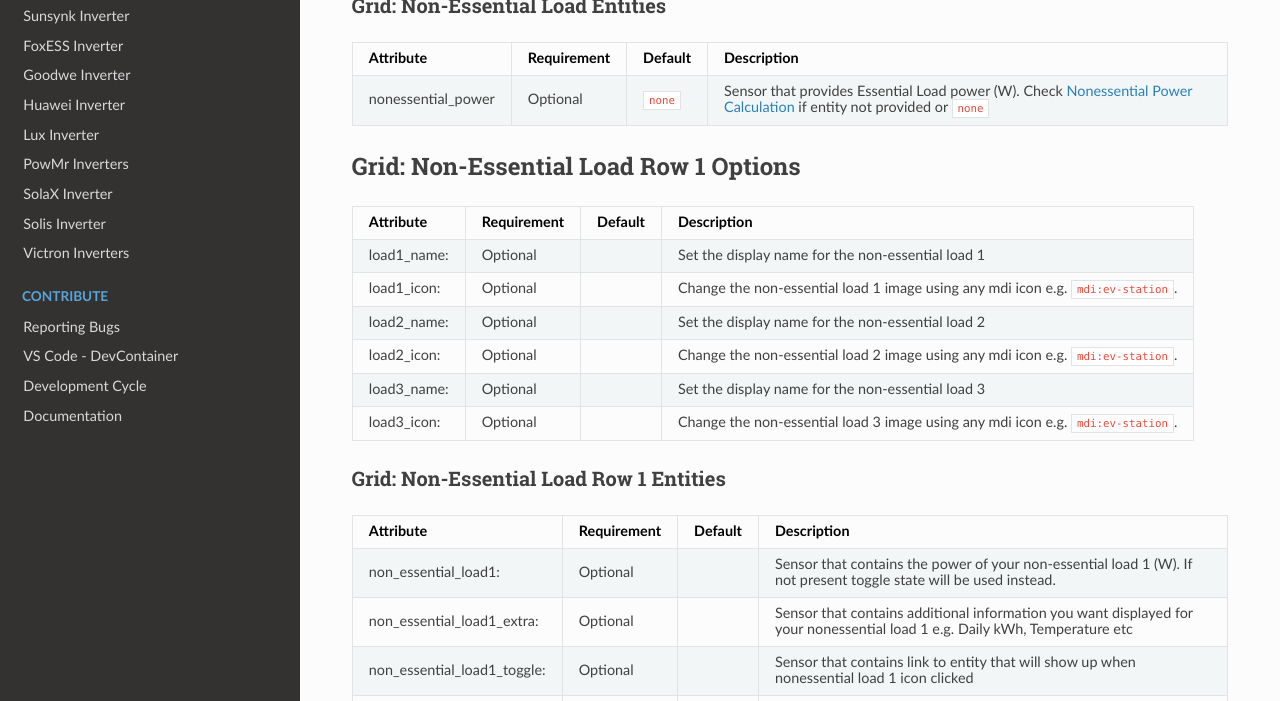
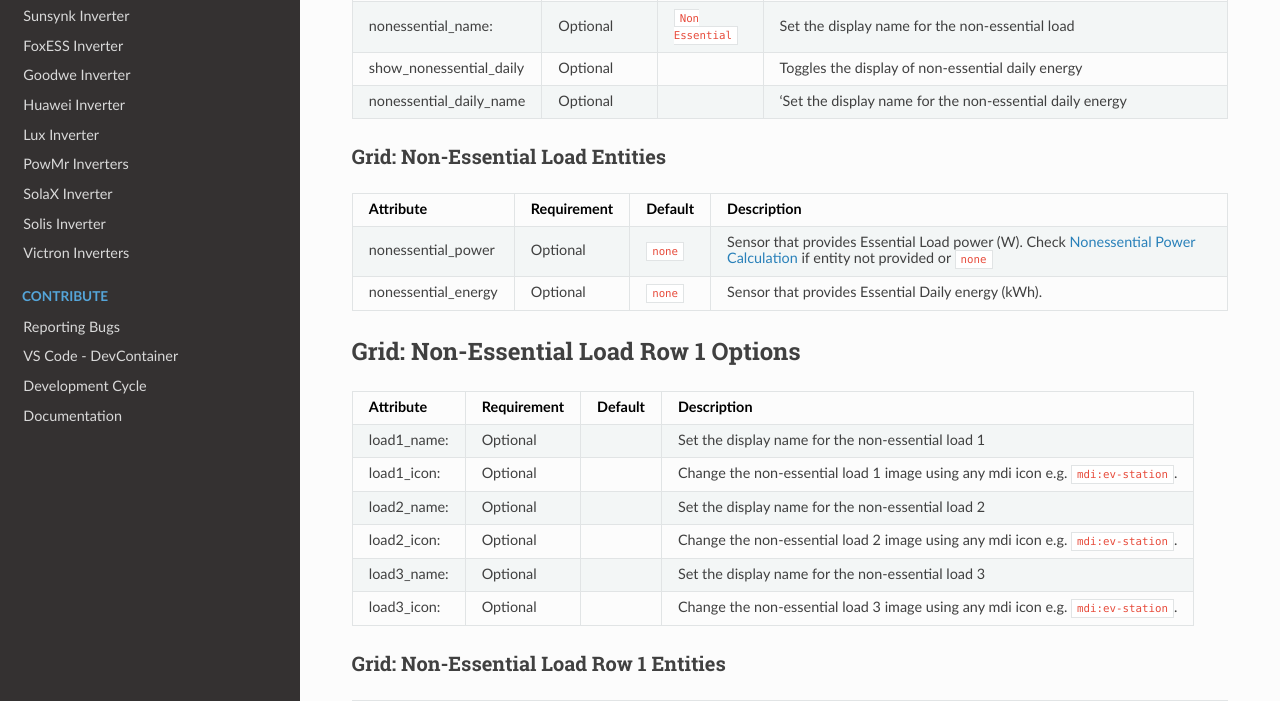
Before and after one commit to molikk/mlk-power-flow-card, a Sphinx documentation site: the page built from docs/configuration.md, in a window 1280 px wide and 900 px high, scrolled down 21374 px, cut to the strip 199-900 px from the top of the window. Built offline with Sphinx 7.4.7 and the Read the Docs theme 3.1.0, drawn with Linux system fonts in a browser that asks for light colours; some of the changed text lies outside the part shown.

Commit message:
ver 0.60.0

````diff
--- a/docs/configuration.md
+++ b/docs/configuration.md
@@ -436,46 +436,45 @@
 
 ### Aux Load: Entities
 
-| Attribute         | Requirement | Default                    | Description                                                                                                         |
-|-------------------|-------------|----------------------------|---------------------------------------------------------------------------------------------------------------------|
-| day_aux_energy:   | Optional    |                            | Sensor that provides the daily AUX energy (kWh)                                                                     |
-| aux_power_166:    | Optional    | `sensor.sunsynk_aux_power` | Auxiliary power (W)                                                                                                 |
+| Attribute       | Requirement | Default                    | Description                                     |
+|-----------------|-------------|----------------------------|-------------------------------------------------|
+| day_aux_energy: | Optional    |                            | Sensor that provides the daily AUX energy (kWh) |
+| aux_power_166:  | Optional    | `sensor.sunsynk_aux_power` | Auxiliary power (W)                             |
 
 ### Aux Load: Item Options
 
-| Attribute       | Requirement | Default           | Description                                                                                                                 |
-|-----------------|-------------|-------------------|-----------------------------------------------------------------------------------------------------------------------------|
-| aux_load1_name: | Optional    |                   | Set the display name for the AUX load 1                                                                                     |
-| aux_load1_icon: | Optional    |                   | Set the AUX load 1 image using any mdi icon e.g. `mdi:ev-station`. You can also provide a sensor that returns the mdi icon. |
-| aux_load2_name: | Optional    |                   | Set the display name for the AUX load 2                                                                                     |
-| aux_load2_icon: | Optional    |                   | Set the AUX load 2 image using any mdi icon e.g. `mdi:ev-station`. You can also provide a sensor that returns the mdi icon. |
-| aux_load3_name: | Optional    |                   | Set the display name for the AUX load 3                                                                                     |
-| aux_load3_icon: | Optional    |                   | Set the AUX load 3 image using any mdi icon e.g. `mdi:ev-station`. You can also provide a sensor that returns the mdi icon. |
-| aux_load4_name: | Optional    |                   | Set the display name for the AUX load 4                                                                                     |
-| aux_load4_icon: | Optional    |                   | Set the AUX load 4 image using any mdi icon e.g. `mdi:ev-station`. You can also provide a sensor that returns the mdi icon. |
-| aux_load5_name: | Optional    |                   | Set the display name for the AUX load 5                                                                                     |
-| aux_load5_icon: | Optional    |                   | Set the AUX load 5 image using any mdi icon e.g. `mdi:ev-station`. You can also provide a sensor that returns the mdi icon. |
+| Attribute       | Requirement | Default | Description                                                                                                                 |
+|-----------------|-------------|---------|-----------------------------------------------------------------------------------------------------------------------------|
+| aux_load1_name: | Optional    |         | Set the display name for the AUX load 1                                                                                     |
+| aux_load1_icon: | Optional    |         | Set the AUX load 1 image using any mdi icon e.g. `mdi:ev-station`. You can also provide a sensor that returns the mdi icon. |
+| aux_load2_name: | Optional    |         | Set the display name for the AUX load 2                                                                                     |
+| aux_load2_icon: | Optional    |         | Set the AUX load 2 image using any mdi icon e.g. `mdi:ev-station`. You can also provide a sensor that returns the mdi icon. |
+| aux_load3_name: | Optional    |         | Set the display name for the AUX load 3                                                                                     |
+| aux_load3_icon: | Optional    |         | Set the AUX load 3 image using any mdi icon e.g. `mdi:ev-station`. You can also provide a sensor that returns the mdi icon. |
+| aux_load4_name: | Optional    |         | Set the display name for the AUX load 4                                                                                     |
+| aux_load4_icon: | Optional    |         | Set the AUX load 4 image using any mdi icon e.g. `mdi:ev-station`. You can also provide a sensor that returns the mdi icon. |
+| aux_load5_name: | Optional    |         | Set the display name for the AUX load 5                                                                                     |
+| aux_load5_icon: | Optional    |         | Set the AUX load 5 image using any mdi icon e.g. `mdi:ev-station`. You can also provide a sensor that returns the mdi icon. |
 
 ### Aux Load: Item Entities
 
-| Attribute         | Requirement | Default                    | Description                                                                                                         |
-|-------------------|-------------|----------------------------|---------------------------------------------------------------------------------------------------------------------|
-| aux_load1:        | Optional    |                            | Sensor that contains the power of your AUX load 1 (W)                                                               |
-| aux_load1_extra:  | Optional    |                            | Sensor that contains additional information you want displayed for your aux load 1 e.g. Daily kWh, Temperature etc. |
-| aux_load1_toggle: | Optional    |                            | Sensor that contains link to entity that will show up when aux load 1 icon clicked                                  |
-| aux_load2:        | Optional    |                            | Sensor that contains the power of your AUX load 2 (W)                                                               |
-| aux_load2_extra:  | Optional    |                            | Sensor that contains additional information you want displayed for your aux load 2 e.g. Daily kWh, Temperature etc  |
-| aux_load2_toggle: | Optional    |                            | Sensor that contains link to entity that will show up when aux load 2 icon clicked                                  |
-| aux_load3:        | Optional    |                            | Sensor that contains the power of your AUX load 3 (W)                                                               |
-| aux_load3_extra:  | Optional    |                            | Sensor that contains additional information you want displayed for your aux load 3 e.g. Daily kWh, Temperature etc  |
-| aux_load3_toggle: | Optional    |                            | Sensor that contains link to entity that will show up when aux load 3 icon clicked                                  |
-| aux_load4:        | Optional    |                            | Sensor that contains the power of your AUX load 4 (W)                                                               |
-| aux_load4_extra:  | Optional    |                            | Sensor that contains additional information you want displayed for your aux load 4 e.g. Daily kWh, Temperature etc  |
-| aux_load4_toggle: | Optional    |                            | Sensor that contains link to entity that will show up when aux load 4 icon clicked                                  |
-| aux_load5:        | Optional    |                            | Sensor that contains the power of your AUX load 5 (W)                                                               |
-| aux_load5_extra:  | Optional    |                            | Sensor that contains additional information you want displayed for your aux load 5 e.g. Daily kWh, Temperature etc  |
-| aux_load5_toggle: | Optional    |                            | Sensor that contains link to entity that will show up when aux load 5 icon clicked                                  |
-
+| Attribute         | Requirement | Default | Description                                                                                                         |
+|-------------------|-------------|---------|---------------------------------------------------------------------------------------------------------------------|
+| aux_load1:        | Optional    |         | Sensor that contains the power of your AUX load 1 (W)                                                               |
+| aux_load1_extra:  | Optional    |         | Sensor that contains additional information you want displayed for your aux load 1 e.g. Daily kWh, Temperature etc. |
+| aux_load1_toggle: | Optional    |         | Sensor that contains link to entity that will show up when aux load 1 icon clicked                                  |
+| aux_load2:        | Optional    |         | Sensor that contains the power of your AUX load 2 (W)                                                               |
+| aux_load2_extra:  | Optional    |         | Sensor that contains additional information you want displayed for your aux load 2 e.g. Daily kWh, Temperature etc  |
+| aux_load2_toggle: | Optional    |         | Sensor that contains link to entity that will show up when aux load 2 icon clicked                                  |
+| aux_load3:        | Optional    |         | Sensor that contains the power of your AUX load 3 (W)                                                               |
+| aux_load3_extra:  | Optional    |         | Sensor that contains additional information you want displayed for your aux load 3 e.g. Daily kWh, Temperature etc  |
+| aux_load3_toggle: | Optional    |         | Sensor that contains link to entity that will show up when aux load 3 icon clicked                                  |
+| aux_load4:        | Optional    |         | Sensor that contains the power of your AUX load 4 (W)                                                               |
+| aux_load4_extra:  | Optional    |         | Sensor that contains additional information you want displayed for your aux load 4 e.g. Daily kWh, Temperature etc  |
+| aux_load4_toggle: | Optional    |         | Sensor that contains link to entity that will show up when aux load 4 icon clicked                                  |
+| aux_load5:        | Optional    |         | Sensor that contains the power of your AUX load 5 (W)                                                               |
+| aux_load5_extra:  | Optional    |         | Sensor that contains additional information you want displayed for your aux load 5 e.g. Daily kWh, Temperature etc  |
+| aux_load5_toggle: | Optional    |         | Sensor that contains link to entity that will show up when aux load 5 icon clicked                                  |
 
 ## Grid
 
@@ -536,19 +535,22 @@
 
 ## Grid: Non-Essential Load Options
 
-| Attribute          | Requirement | Default         | Description                                                                                                                                                                                                                                                                                                                                                                                                                                                                                                                                                                                                |
-|--------------------|-------------|-----------------|------------------------------------------------------------------------------------------------------------------------------------------------------------------------------------------------------------------------------------------------------------------------------------------------------------------------------------------------------------------------------------------------------------------------------------------------------------------------------------------------------------------------------------------------------------------------------------------------------------|
-| show_nonessential: | Optional    | `true`          | Toggles the display of non-essential                                                                                                                                                                                                                                                                                                                                                                                                                                                                                                                                                                       |
-| ness_invert_flow:  | Optional    | `false`         | Inverts the animated flow.                                                                                                                                                                                                                                                                                                                                                                                                                                                                                                                                                                                 |
-| additional_loads:  | Optional    | `0`             | Toggle the display of additional loads on the non-essential side (`0/1/2/3`) The third load will only be displayed if the inverter timer schedules are not used  due to limited space. Set the battery attribute `hide_soc: true` to display                                                                                                                                                                                                                                                                                                                                                               |
-| nonessential_icon: | Optional    | `default`       | Change the non-essential image using presets or any mdi icon e.g. `mdi:ev-station`. Presets are: <br /> <img height="25px" src="https://api.iconify.design/mdi/house-import-outline.svg"> `default`  <img height="25px" src="https://api.iconify.design/fluent/oven-32-regular.svg"> `oven`, <img height="25px" src="https://api.iconify.design/material-symbols/water-heater.svg"> `boiler` </br> <br/> <img height="25px" src="https://api.iconify.design/material-symbols/water-pump-outline.svg"> `pump`,  <img height="25px" src="https://api.iconify.design/mdi/air-conditioner.svg"> `aircon` </br> |
-| nonessential_name: | Optional    | `Non Essential` | Set the display name for the non-essential load                                                                                                                                                                                                                                                                                                                                                                                                                                                                                                                                                            |
+| Attribute               | Requirement | Default         | Description                                                                                                                                                                                                                                                                                                                                                                                                                                                                                                                                                                                                |
+|-------------------------|-------------|-----------------|------------------------------------------------------------------------------------------------------------------------------------------------------------------------------------------------------------------------------------------------------------------------------------------------------------------------------------------------------------------------------------------------------------------------------------------------------------------------------------------------------------------------------------------------------------------------------------------------------------|
+| show_nonessential:      | Optional    | `true`          | Toggles the display of non-essential                                                                                                                                                                                                                                                                                                                                                                                                                                                                                                                                                                       |
+| ness_invert_flow:       | Optional    | `false`         | Inverts the animated flow.                                                                                                                                                                                                                                                                                                                                                                                                                                                                                                                                                                                 |
+| additional_loads:       | Optional    | `0`             | Toggle the display of additional loads on the non-essential side (`0/1/2/3`) The third load will only be displayed if the inverter timer schedules are not used  due to limited space. Set the battery attribute `hide_soc: true` to display                                                                                                                                                                                                                                                                                                                                                               |
+| nonessential_icon:      | Optional    | `default`       | Change the non-essential image using presets or any mdi icon e.g. `mdi:ev-station`. Presets are: <br /> <img height="25px" src="https://api.iconify.design/mdi/house-import-outline.svg"> `default`  <img height="25px" src="https://api.iconify.design/fluent/oven-32-regular.svg"> `oven`, <img height="25px" src="https://api.iconify.design/material-symbols/water-heater.svg"> `boiler` </br> <br/> <img height="25px" src="https://api.iconify.design/material-symbols/water-pump-outline.svg"> `pump`,  <img height="25px" src="https://api.iconify.design/mdi/air-conditioner.svg"> `aircon` </br> |
+| nonessential_name:      | Optional    | `Non Essential` | Set the display name for the non-essential load                                                                                                                                                                                                                                                                                                                                                                                                                                                                                                                                                            |
+| show_nonessential_daily | Optional    |                 | Toggles the display of non-essential daily energy                                                                                                                                                                                                                                                                                                                                                                                                                                                                                                                                                          |
+| nonessential_daily_name | Optional    |                 | 'Set the display name for the non-essential daily energy                                                                                                                                                                                                                                                                                                                                                                                                                                                                                                                                                   |
 
 ### Grid: Non-Essential Load Entities
 
-| Attribute          | Requirement | Default | Description                                                                                                                                             |
-|--------------------|-------------|---------|---------------------------------------------------------------------------------------------------------------------------------------------------------|
-| nonessential_power | Optional    | `none`  | Sensor that provides Essential Load power (W). Check [Nonessential Power Calculation](#nonessential-power-calculation) if entity not provided or `none` |
+| Attribute           | Requirement | Default | Description                                                                                                                                             |
+|---------------------|-------------|---------|---------------------------------------------------------------------------------------------------------------------------------------------------------|
+| nonessential_power  | Optional    | `none`  | Sensor that provides Essential Load power (W). Check [Nonessential Power Calculation](#nonessential-power-calculation) if entity not provided or `none` |
+| nonessential_energy | Optional    | `none`  | Sensor that provides Essential Daily energy (kWh).                                                                                                      |
 
 ## Grid: Non-Essential Load Row 1 Options
 
@@ -664,7 +666,7 @@
 nonessentialPower = non_essential_load1 + non_essential_load2 + non_essential_load3
 ```
 
-* otherwise
+* otherwise If there is no  `nonessential_power` entity
 
 	* If `three_phase:false`
 
@@ -676,6 +678,11 @@
 
   ```
   nonessential = grid_ct_power_172 + grid_ct_power_L2 + grid_ct_power_L3 - grid_power_169
+  ```
+* otherwise
+  ```
+  essential=  nonessential_power entity
+
   ```
 
 ### Autarky
--- a/package.json
+++ b/package.json
@@ -1,6 +1,6 @@
 {
   "name": "mlk-power-flow-card",
-  "version": "0.55.0",
+  "version": "0.60.0",
   "description": "A customizable Home Assistant card to emulate the Sunsynk System flow that's displayed on the Inverter screen.",
   "main": "mlk-power-flow-card.js",
   "scripts": {
````
Also changed, not shown: 1 other file.
